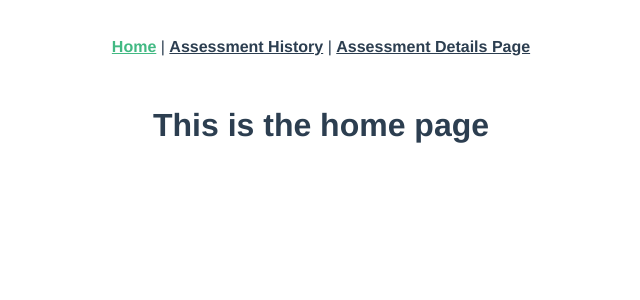
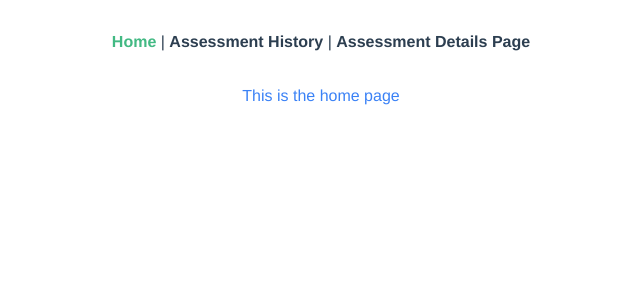
Before and after one commit to UW-EWB-Design/wazi-winter-2022, a Vue app: page / in a window 1280 px wide. Shown: the top 300 px of the page, without its empty margins (319-959 px from the left). Built offline with nearby package versions, Linux system fonts and the light colour scheme.

Commit message:
add tailwind cdn to html file

```diff
--- a/public/index.html
+++ b/public/index.html
@@ -1,15 +1,19 @@
 <!DOCTYPE html>
 <html lang="">
 	<head>
-    <meta charset="utf-8">
-    <meta http-equiv="X-UA-Compatible" content="IE=edge">
-    <meta name="viewport" content="width=device-width,initial-scale=1.0">
-    <link rel="icon" href="<%= BASE_URL %>favicon.ico">
+		<meta charset="utf-8" />
+		<meta http-equiv="X-UA-Compatible" content="IE=edge" />
+		<meta name="viewport" content="width=device-width,initial-scale=1.0" />
+		<link rel="icon" href="<%= BASE_URL %>favicon.ico" />
+		<link href="https://unpkg.com/tailwindcss@^2/dist/tailwind.min.css" rel="stylesheet" />
 		<title><%= htmlWebpackPlugin.options.title %></title>
 	</head>
 	<body>
 		<noscript>
-      <strong>We're sorry but <%= htmlWebpackPlugin.options.title %> doesn't work properly without JavaScript enabled. Please enable it to continue.</strong>
+			<strong
+				>We're sorry but <%= htmlWebpackPlugin.options.title %> doesn't work properly without JavaScript enabled. Please enable it to
+				continue.</strong
+			>
 		</noscript>
 		<div id="app"></div>
 		<!-- built files will be auto injected -->
--- a/src/views/Home.vue
+++ b/src/views/Home.vue
@@ -1,5 +1,5 @@
 <template>
-  <div class="home">
-    <h1>This is the home page</h1>
-  </div>
+	<div class="home">
+		<h1 class="text-blue-500">This is the home page</h1>
+	</div>
 </template>
```
Lines whose indentation alone changed are shown as unchanged.
